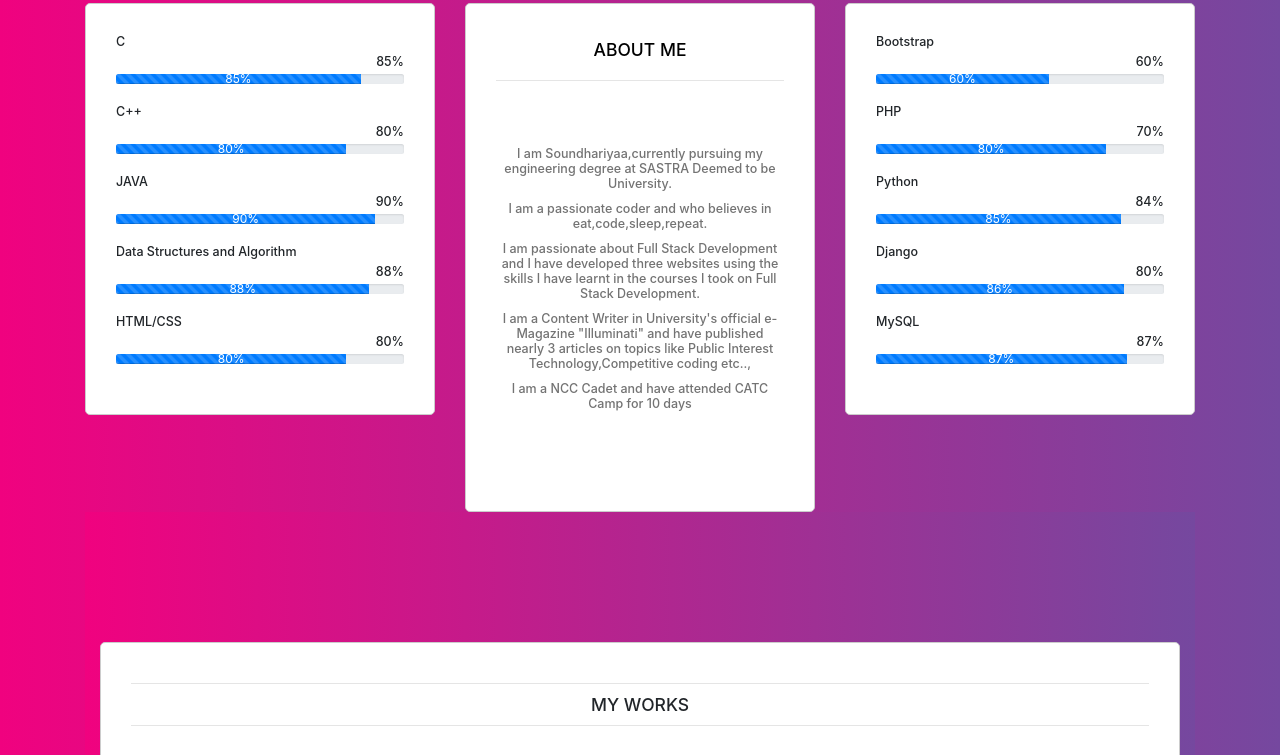
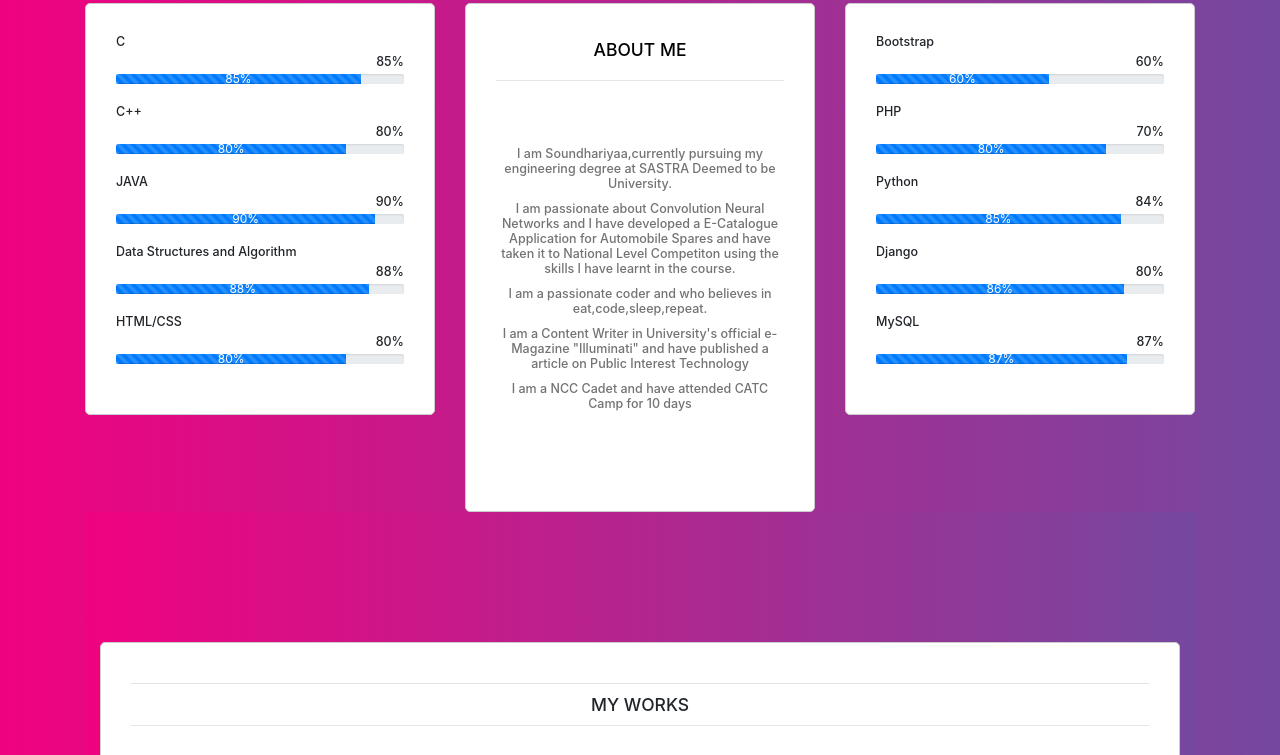
Before and after one commit to msoundhariyaa/msoundhariyaa.github.io, a plain HTML site: page index.html in a window 1280 px wide. Shown: the part 908-1663 px from the top of the page. Drawn offline with nearby package versions, Linux system fonts and the light colour scheme; files that its build step writes are made by us from their sources.

Commit message:
Update index.html

```diff
--- a/index.html
+++ b/index.html
@@ -174,7 +174,7 @@
                 <div class="packages">
                     <li><h3>ABOUT ME</h3></li>
                     <hr size="30">
-                    <p class="500 wow zoomIn" data-wow-delay="1.2s"><h5><li class="1">I am Soundhariyaa,currently pursuing my engineering degree at SASTRA Deemed to be University.</li><li class="2">I am a passionate coder and who believes in eat,code,sleep,repeat.</li><li class="3">I am passionate about Full Stack Development and I have developed three websites using the skills I have learnt in the courses I took on Full Stack Development.</li><li class="4">I am a Content Writer in University's official  e-Magazine "Illuminati" and have published nearly 3 articles on topics like Public Interest Technology,Competitive coding etc..,</li><li class="5">I am a NCC Cadet and have attended CATC Camp for 10 days<li></h5></p>
+                    <p class="500 wow zoomIn" data-wow-delay="1.2s"><h5><li class="1">I am Soundhariyaa,currently pursuing my engineering degree at SASTRA Deemed to be University.</li><li class="3">I am passionate about Convolution Neural Networks and I have developed a E-Catalogue Application for Automobile Spares and have taken it to National Level Competiton using the skills I have learnt in the course.</li><li class="2">I am a passionate coder and who believes in eat,code,sleep,repeat.</li><li class="4">I am a Content Writer in University's official  e-Magazine "Illuminati" and have published a article on Public Interest Technology</li><li class="5">I am a NCC Cadet and have attended CATC Camp for 10 days<li></h5></p>
 
                 </div>
             </div>
```
